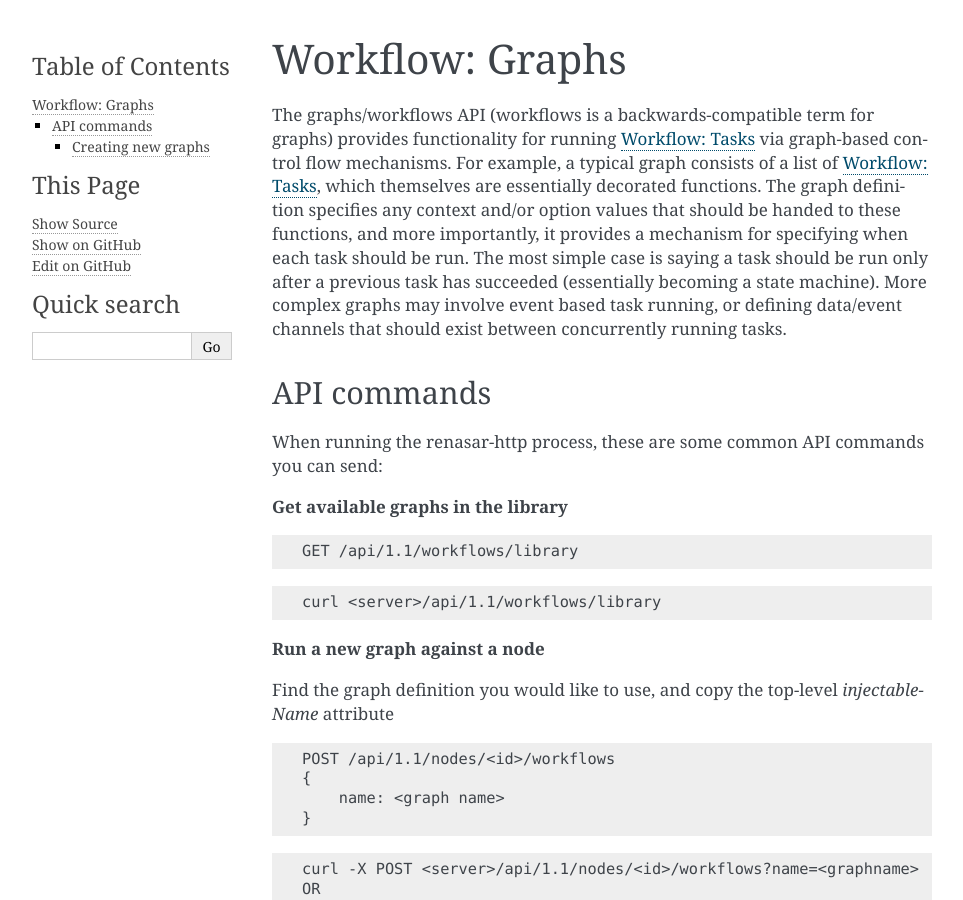
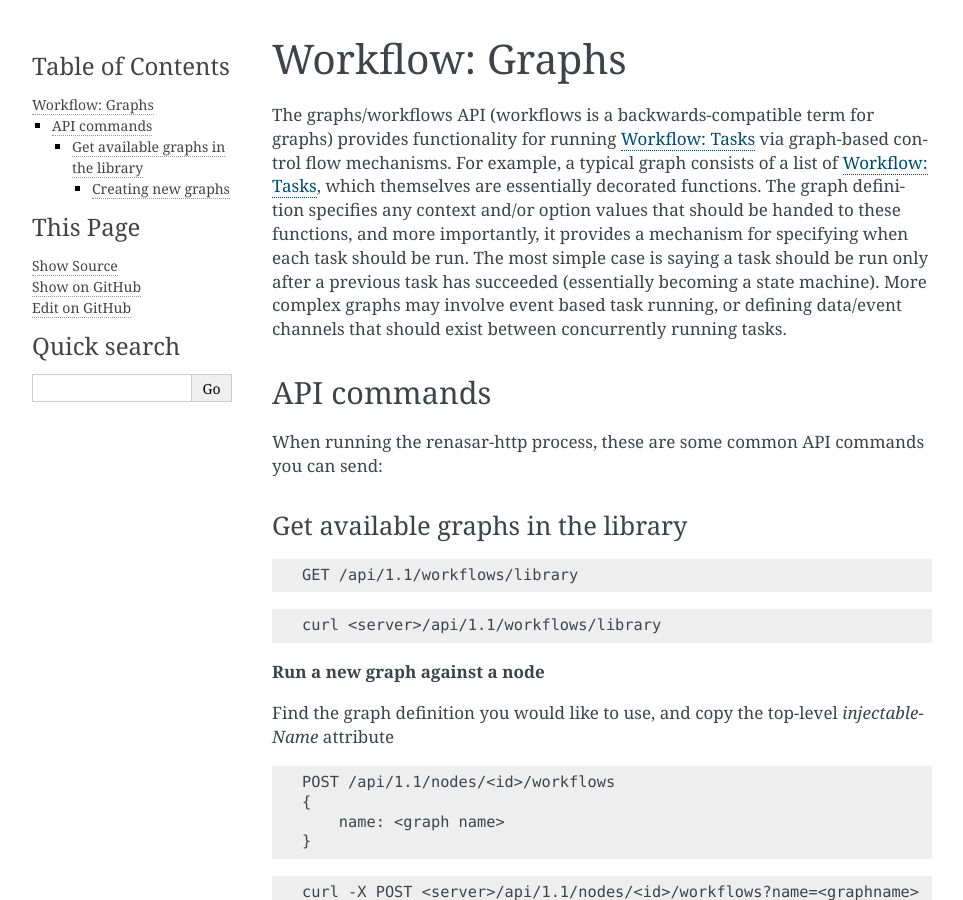
Before and after one commit to RackHD/docs, a Sphinx documentation site: the page built from docs/monorail/graphs.rst, in a window 1280 px wide and 900 px high. Shown: the whole window, without its empty margins (148-1111 px from the left). Built offline with Sphinx 7.4.7, drawn with Linux system fonts in a browser that asks for light colours.

```diff
--- a/docs/monorail/graphs.rst
+++ b/docs/monorail/graphs.rst
@@ -16,7 +16,8 @@ API commands
 
 When running the renasar-http process, these are some common API commands you can send:
 
-**Get available graphs in the library**
+Get available graphs in the library
+~~~~~~~~~~~~~~~~~~~~~~~~~~~~~~~~~~~~~~~~
 
 .. code-block:: rest
 
```
